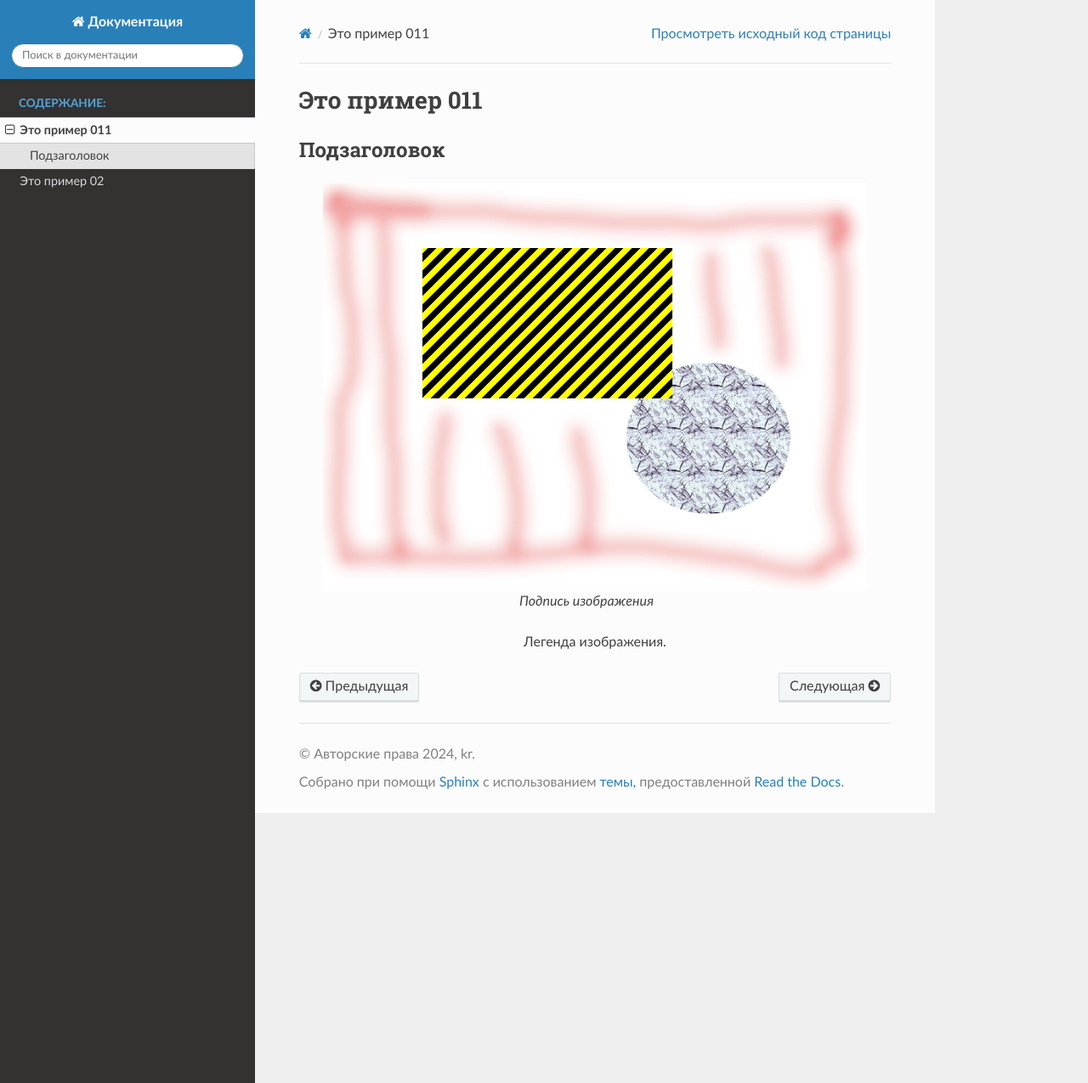
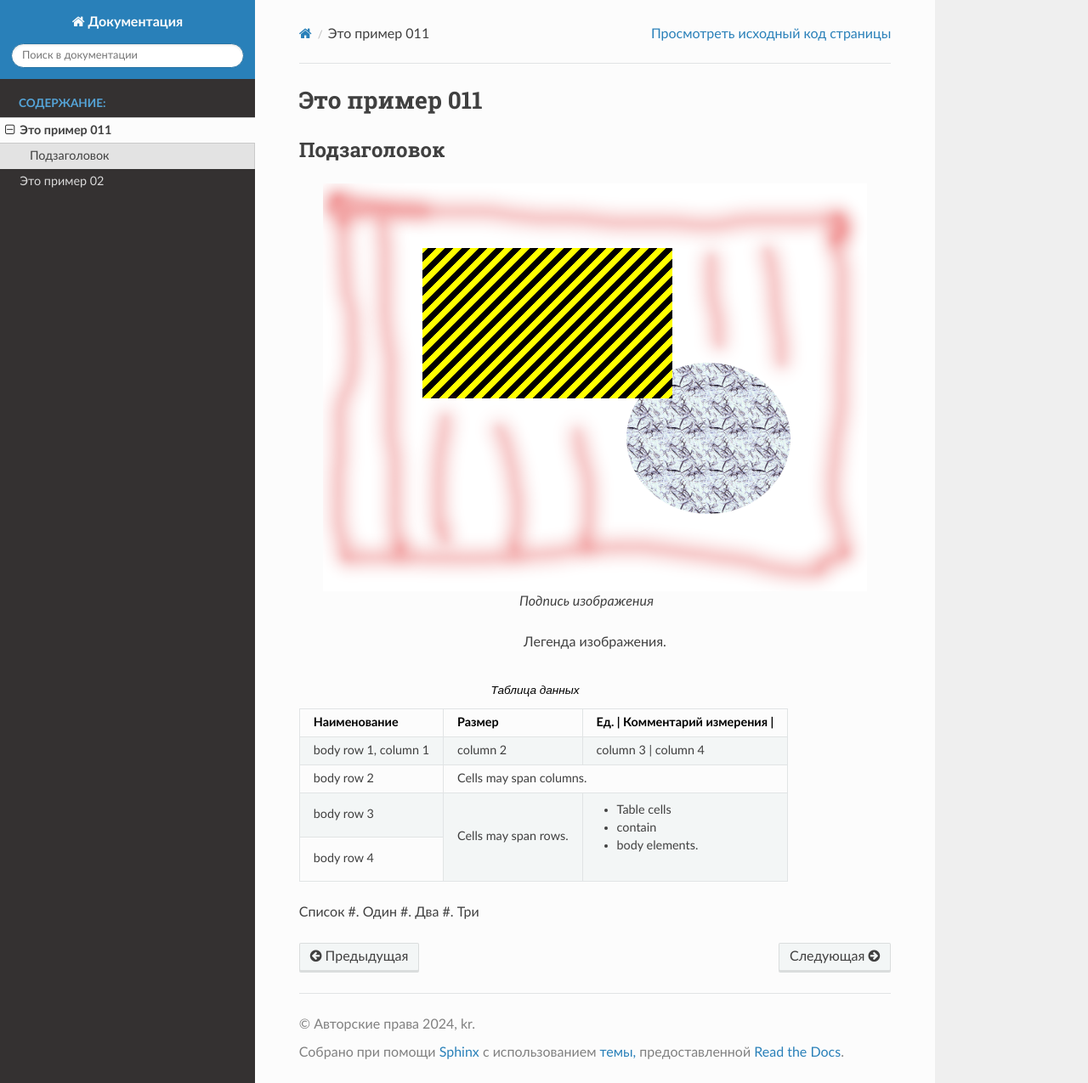
Before and after one commit to KravetsMikhail/testdocs01, a Sphinx documentation site: the page built from source/example01.rst, in a window 1280 px wide and 1275 px high. Shown: the whole window at 85% size. Built offline with Sphinx 7.4.7 and the Read the Docs theme 2.0.0, drawn with Linux system fonts in a browser that asks for light colours.

Commit message:
Update example01.rst

```diff
--- a/source/example01.rst
+++ b/source/example01.rst
@@ -15,15 +15,20 @@
 
 .. table:: Таблица данных
 
-    +------------------------+------------+-----------+----------+
+    +------------------------+------------+-----------+-------------+
     | Наименование           | Размер     | Ед.       | Комментарий |
-    |                        |            | измерения |          |
-    +========================+============+==========+==========+
-    | body row 1, column 1   | column 2   | column 3  | column 4 |
-    +------------------------+------------+-----------+----------+
-    | body row 2             | Cells may span columns.           |
-    +------------------------+------------+----------------------+
-    | body row 3             | Cells may  | - Table cells        |
-    +------------------------+ span rows. | - contain            |
-    | body row 4             |            | - body elements.     |
-    +------------------------+------------+----------------------+
+    |                        |            | измерения |             |
+    +========================+============+==========+==============+
+    | body row 1, column 1   | column 2   | column 3  | column 4    |
+    +------------------------+------------+-----------+-------------+
+    | body row 2             | Cells may span columns.              |
+    +------------------------+------------+-------------------------+
+    | body row 3             | Cells may  | - Table cells           |
+    +------------------------+ span rows. | - contain               |
+    | body row 4             |            | - body elements.        |
+    +------------------------+------------+-------------------------+
+
+Список
+#. Один
+#. Два
+#. Три
```
